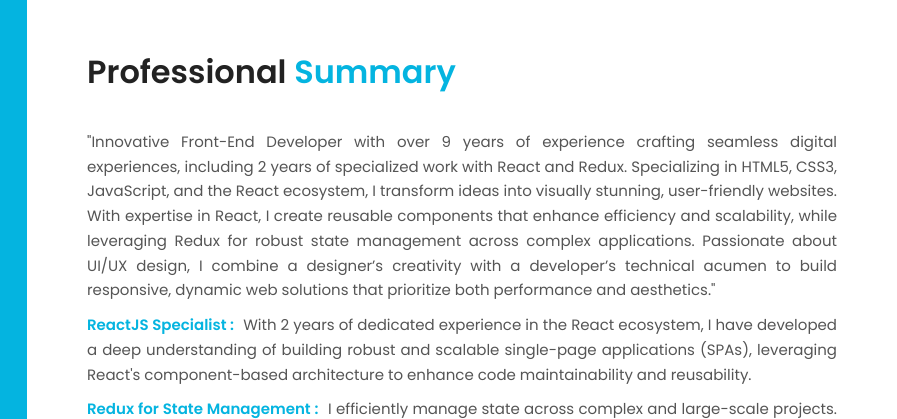
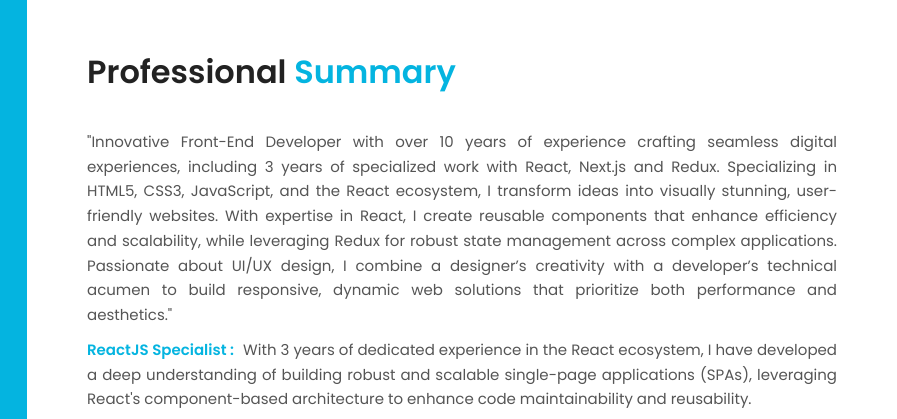
Before and after one commit to venkataranjit/venkataranjit, a plain HTML site: page index.html in a window 1280 px wide. Both pictures are taken after a click on the link "About Me". Shown: the top 419 px of the page, 383-1280 px from the left. Drawn offline with nearby package versions, Linux system fonts and the light colour scheme.

Commit message:
Add files via upload

```diff
--- a/index.html
+++ b/index.html
@@ -100,7 +100,7 @@
 
           <div class="header-buttons">
             <a
-              href="./img/9+ Years Exp Full Stack Designer.pdf"
+              href="./img/10+-Years-Exp-Full-Stack-Designer.pdf"
               target="_blank"
               class="btn btn-primary"
               >Download CV</a
@@ -171,13 +171,13 @@
                 <div class="row">
                   <div class="col-xs-12 col-sm-12 justifycontent">
                     <p>
-                      "Innovative Front-End Developer with over 9 years of
+                      "Innovative Front-End Developer with over 10 years of
                       experience crafting seamless digital experiences,
-                      including 2 years of specialized work with React and
-                      Redux. Specializing in HTML5, CSS3, JavaScript, and the
-                      React ecosystem, I transform ideas into visually stunning,
-                      user-friendly websites. With expertise in React, I create
-                      reusable components that enhance efficiency and
+                      including 3 years of specialized work with React, Next.js
+                      and Redux. Specializing in HTML5, CSS3, JavaScript, and
+                      the React ecosystem, I transform ideas into visually
+                      stunning, user-friendly websites. With expertise in React,
+                      I create reusable components that enhance efficiency and
                       scalability, while leveraging Redux for robust state
                       management across complex applications. Passionate about
                       UI/UX design, I combine a designer’s creativity with a
@@ -190,7 +190,7 @@
                         <li>
                           <span class="title">ReactJS Specialist :</span>
                           <span class="value"
-                            >With 2 years of dedicated experience in the React
+                            >With 3 years of dedicated experience in the React
                             ecosystem, I have developed a deep understanding of
                             building robust and scalable single-page
                             applications (SPAs), leveraging React's
@@ -574,6 +574,7 @@
                       <li>CSS 3</li>
                       <li>Java Script</li>
                       <li>React</li>
+                      <li>Next.js</li>
                       <li>jquery</li>
                     </ul>
                     <!-- End of Knowledges -->
```
Also changed, not shown: img/10+-Years-Exp-Full-Stack-Designer.jpg (added), 1 other file.
